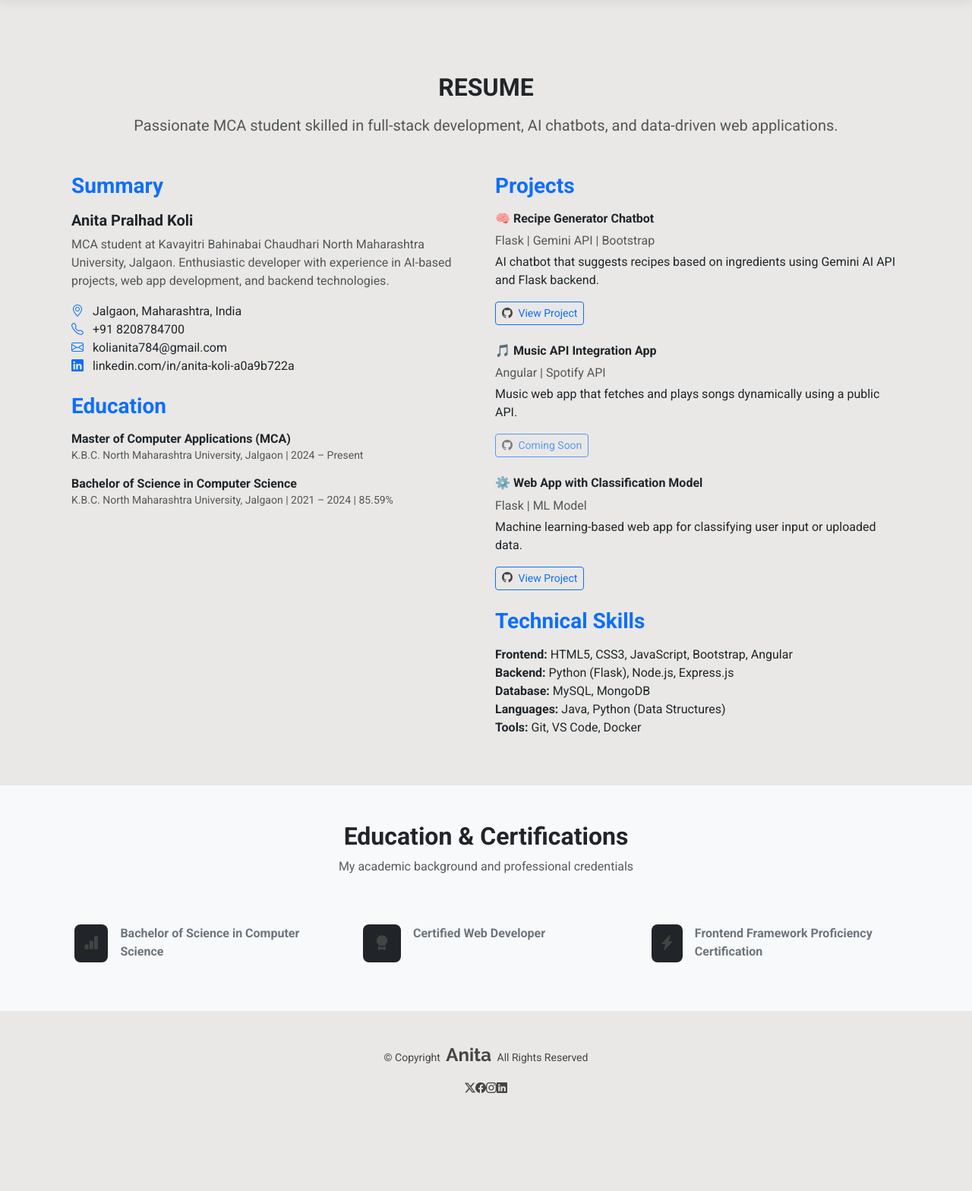
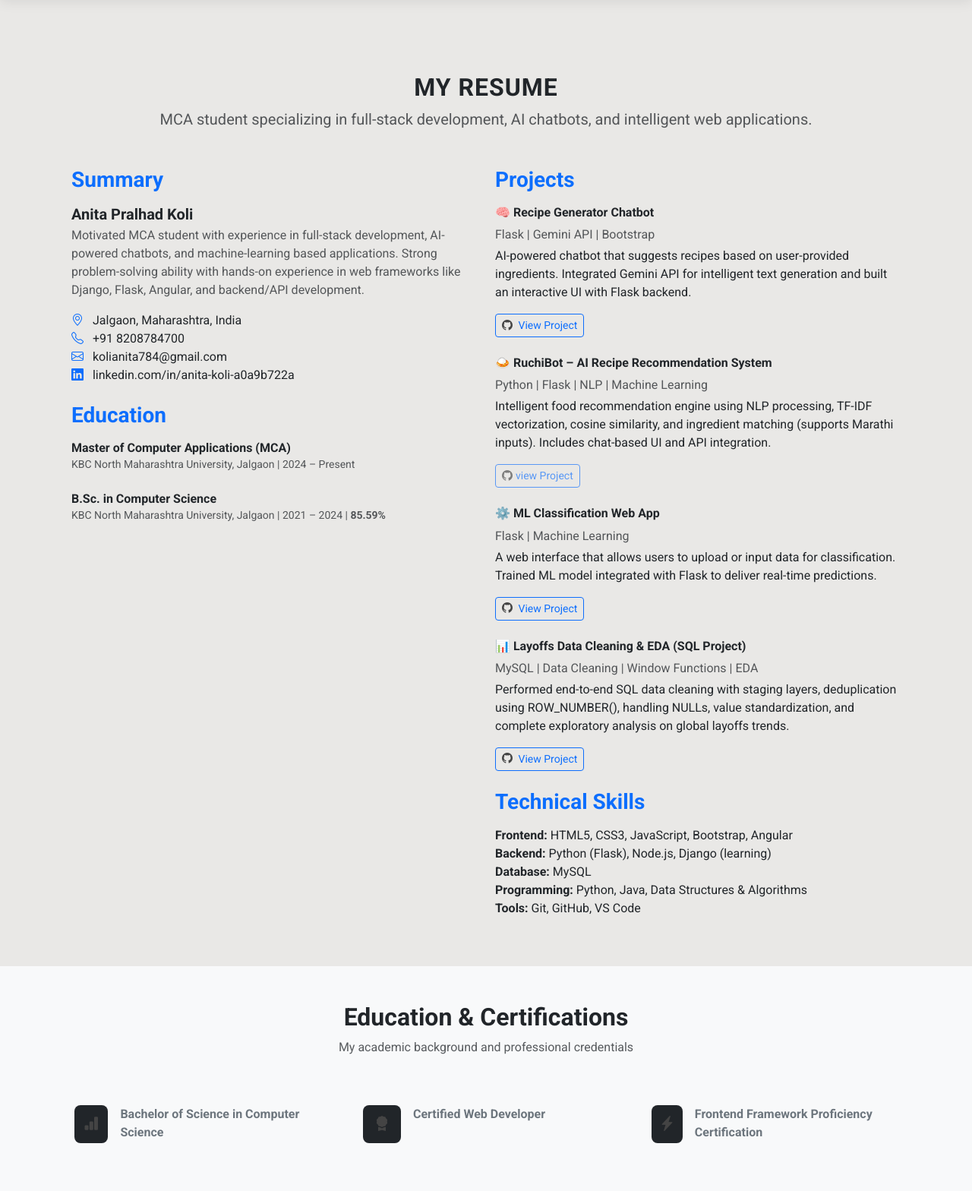
Before and after one commit to kolianita22/django-portfolio, a Django app: page /resume/ in a window 1280 px wide. Shown: the part 60-1628 px from the top of the page at 76% size. Before the commit the page ends 1499 px from the top, so only its background shows below. Run offline with Django 5.2, Linux system fonts and the light colour scheme.

Commit message:
Update resume page content and structure

```diff
--- a/mysite/templates/resume.html
+++ b/mysite/templates/resume.html
@@ -1,89 +1,148 @@
 {% extends 'base.html' %}
-{% block title %}Project - My Portfolio{% endblock %}
+{% block title %}Resume - My Portfolio{% endblock %}
 {% block content %}
- <section id="resume" class="py-5">
+
+<section id="resume" class="py-5">
   <div class="container" data-aos="fade-up">
+
     <!-- Section Title -->
     <div class="text-center mb-5">
-      <h2 class="fw-bold text-uppercase mb-3">Resume</h2>
+      <h2 class="fw-bold text-uppercase" style="letter-spacing:1px;">My Resume</h2>
       <p class="text-muted fs-5">
-        Passionate MCA student skilled in full-stack development, AI chatbots, and data-driven web applications.
+        MCA student specializing in full-stack development, AI chatbots, and intelligent web applications.
       </p>
     </div>
 
     <div class="row gy-5">
-      <!-- Left Column -->
+
+      <!-- ================= LEFT COLUMN ================= -->
       <div class="col-lg-6" data-aos="fade-right">
+
+        <!-- Summary -->
         <h3 class="fw-semibold mb-3 text-primary">Summary</h3>
-        <h5 class="fw-bold">Anita Pralhad Koli</h5>
+        <h5 class="fw-bold mb-1">Anita Pralhad Koli</h5>
         <p class="text-muted">
-          MCA student at Kavayitri Bahinabai Chaudhari North Maharashtra University, Jalgaon.
-          Enthusiastic developer with experience in AI-based projects, web app development, and backend technologies.
+          Motivated MCA student with experience in full-stack development, AI-powered chatbots,
+          and machine-learning based applications. Strong problem-solving ability with hands-on
+          experience in web frameworks like Django, Flask, Angular, and backend/API development.
         </p>
+
         <ul class="list-unstyled mb-4">
           <li><i class="bi bi-geo-alt text-primary me-2"></i> Jalgaon, Maharashtra, India</li>
           <li><i class="bi bi-telephone text-primary me-2"></i> +91 8208784700</li>
           <li><i class="bi bi-envelope text-primary me-2"></i> kolianita784@gmail.com</li>
           <li>
             <i class="bi bi-linkedin text-primary me-2"></i>
-            <a href="https://www.linkedin.com/in/anita-koli-a0a9b722a" target="_blank" class="text-decoration-none text-dark">
+            <a href="https://www.linkedin.com/in/anita-koli-a0a9b722a" target="_blank"
+               class="text-decoration-none text-dark">
               linkedin.com/in/anita-koli-a0a9b722a
             </a>
           </li>
         </ul>
 
+        <!-- Education -->
         <h3 class="fw-semibold mb-3 text-primary">Education</h3>
-        <div class="mb-3">
+
+        <div class="mb-4">
           <h6 class="fw-bold mb-0">Master of Computer Applications (MCA)</h6>
-          <small class="text-muted">K.B.C. North Maharashtra University, Jalgaon | 2024 – Present</small>
+          <small class="text-muted">
+            KBC North Maharashtra University, Jalgaon | 2024 – Present
+          </small>
         </div>
-        <div>
-          <h6 class="fw-bold mb-0">Bachelor of Science in Computer Science</h6>
-          <small class="text-muted">K.B.C. North Maharashtra University, Jalgaon | 2021 – 2024 | 85.59%</small>
+
+        <div class="mb-4">
+          <h6 class="fw-bold mb-0">B.Sc. in Computer Science</h6>
+          <small class="text-muted">
+            KBC North Maharashtra University, Jalgaon | 2021 – 2024 | <strong>85.59%</strong>
+          </small>
         </div>
+
       </div>
 
-      <!-- Right Column -->
+      <!-- ================= RIGHT COLUMN ================= -->
       <div class="col-lg-6" data-aos="fade-left">
+
+        <!-- Projects -->
         <h3 class="fw-semibold mb-3 text-primary">Projects</h3>
 
+        <!-- Project 1 -->
         <div class="mb-4">
           <h6 class="fw-bold">🧠 Recipe Generator Chatbot</h6>
           <p class="text-muted mb-1">Flask | Gemini API | Bootstrap</p>
-          <p>AI chatbot that suggests recipes based on ingredients using Gemini AI API and Flask backend.</p>
-          <a href="https://github.com/kolianita22/Ai-Weekend-project-recipeAi" target="_blank" class="btn btn-outline-primary btn-sm">
+          <p>
+            AI-powered chatbot that suggests recipes based on user-provided ingredients.
+            Integrated Gemini API for intelligent text generation and built an interactive
+            UI with Flask backend.
+          </p>
+          <a href="https://github.com/kolianita22/Ai-Weekend-project-recipeAi" target="_blank"
+             class="btn btn-outline-primary btn-sm">
             <i class="bi bi-github me-1"></i> View Project
           </a>
         </div>
 
+        <!-- Project 2 -->
         <div class="mb-4">
-          <h6 class="fw-bold">🎵 Music API Integration App</h6>
-          <p class="text-muted mb-1">Angular | Spotify API</p>
-          <p>Music web app that fetches and plays songs dynamically using a public API.</p>
-          <a href="#" class="btn btn-outline-primary btn-sm disabled">
-            <i class="bi bi-github me-1"></i> Coming Soon
+          <h6 class="fw-bold">🍛 RuchiBot – AI Recipe Recommendation System</h6>
+          <p class="text-muted mb-1">Python | Flask | NLP | Machine Learning</p>
+          <p>
+            Intelligent food recommendation engine using NLP processing, TF-IDF vectorization,
+            cosine similarity, and ingredient matching (supports Marathi inputs). Includes
+            chat-based UI and API integration.
+          </p>
+          <a href="https://github.com/kolianita22/Ruchibot_Recommender_System"" class="btn btn-outline-primary btn-sm disabled">
+            <i class="bi bi-github me-1"></i>view Project
           </a>
         </div>
 
+        <!-- Project 3 -->
         <div class="mb-4">
-          <h6 class="fw-bold">⚙️ Web App with Classification Model</h6>
-          <p class="text-muted mb-1">Flask | ML Model</p>
-          <p>Machine learning-based web app for classifying user input or uploaded data.</p>
-          <a href="https://github.com/kolianita22/flask_titanic_app" target="_blank" class="btn btn-outline-primary btn-sm">
+          <h6 class="fw-bold">⚙️ ML Classification Web App</h6>
+          <p class="text-muted mb-1">Flask | Machine Learning</p>
+          <p>
+            A web interface that allows users to upload or input data for classification.
+            Trained ML model integrated with Flask to deliver real-time predictions.
+          </p>
+          <a href="https://github.com/kolianita22/flask_titanic_app" target="_blank"
+             class="btn btn-outline-primary btn-sm">
             <i class="bi bi-github me-1"></i> View Project
           </a>
         </div>
 
+        <!-- Project 4 -->
+        <div class="mb-4">
+          <h6 class="fw-bold">📊 Layoffs Data Cleaning & EDA (SQL Project)</h6>
+          <p class="text-muted mb-1">MySQL | Data Cleaning | Window Functions | EDA</p>
+          <p>
+            Performed end-to-end SQL data cleaning with staging layers, deduplication using
+            ROW_NUMBER(), handling NULLs, value standardization, and complete exploratory
+            analysis on global layoffs trends.
+          </p>
+          <a href="https://github.com/kolianita22/layoffs-sql-analysis" target="_blank"
+             class="btn btn-outline-primary btn-sm">
+            <i class="bi bi-github me-1"></i> View Project
+          </a>
+        </div>
+
+        <!-- Skills -->
         <h3 class="fw-semibold mb-3 text-primary">Technical Skills</h3>
+
         <ul class="list-unstyled">
+
           <li><strong>Frontend:</strong> HTML5, CSS3, JavaScript, Bootstrap, Angular</li>
-          <li><strong>Backend:</strong> Python (Flask), Node.js, Express.js</li>
-          <li><strong>Database:</strong> MySQL, MongoDB</li>
-          <li><strong>Languages:</strong> Java, Python (Data Structures)</li>
-          <li><strong>Tools:</strong> Git, VS Code, Docker</li>
+
+          <li><strong>Backend:</strong> Python (Flask), Node.js, Django (learning)</li>
+
+          <li><strong>Database:</strong> MySQL</li>
+
+          <li><strong>Programming:</strong> Python, Java, Data Structures & Algorithms</li>
+
+          <li><strong>Tools:</strong> Git, GitHub, VS Code</li>
         </ul>
+
       </div>
+
     </div>
   </div>
 </section>
+
 {% endblock %}
```
